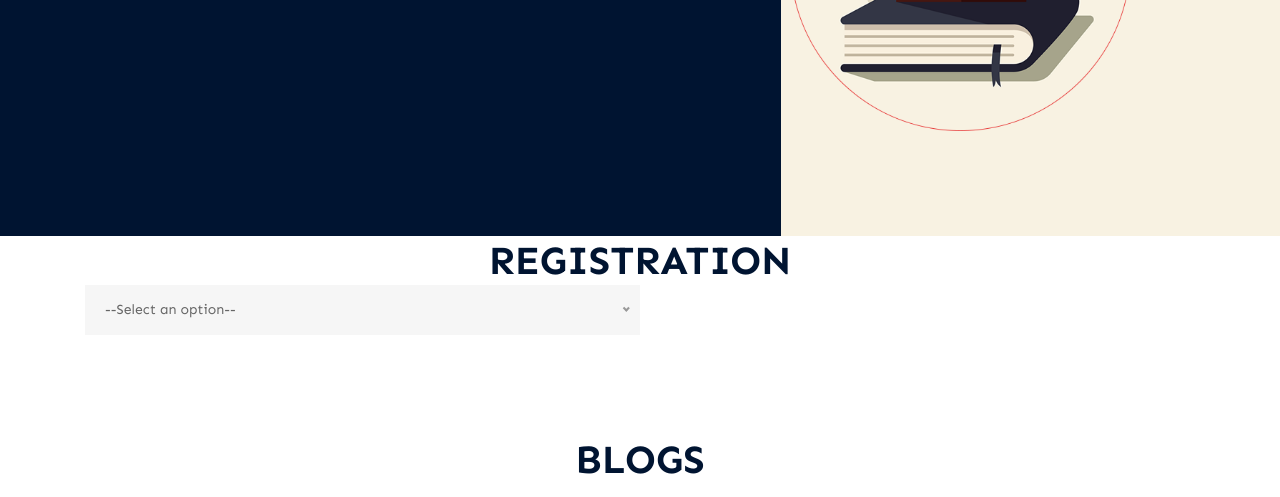
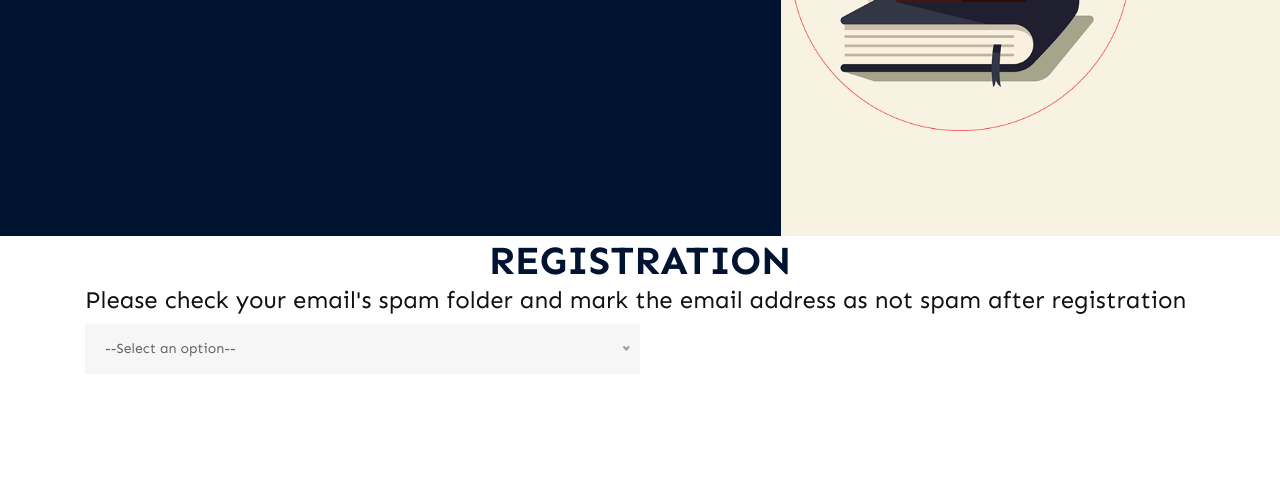
Before and after one commit to ContinuumAi/continuumai.github.io, a plain HTML site: page index.html in a window 1280 px wide. Shown: the part 547-1044 px from the top of the page. Drawn offline with nearby package versions, Linux system fonts and the light colour scheme; files whose address does not match are found by name.

Commit message:
adding notice to check spam folder

```diff
--- a/index.html
+++ b/index.html
@@ -92,6 +92,7 @@
             <div class="row">
                <div class="col-sm-12">
                   <h1 class="studies_taital">Registration</h1>
+                   <h1>Please check your email's spam folder and mark the email address as not spam after registration</h1>
                 <select id="form-selector" onchange="showForm()" >
                   <option value="none" selected>--Select an option--</option>
                   <option value="lawyer">Lawyer Name</option>
```
Also changed, not shown: what-we.html (+1 -0 lines).
